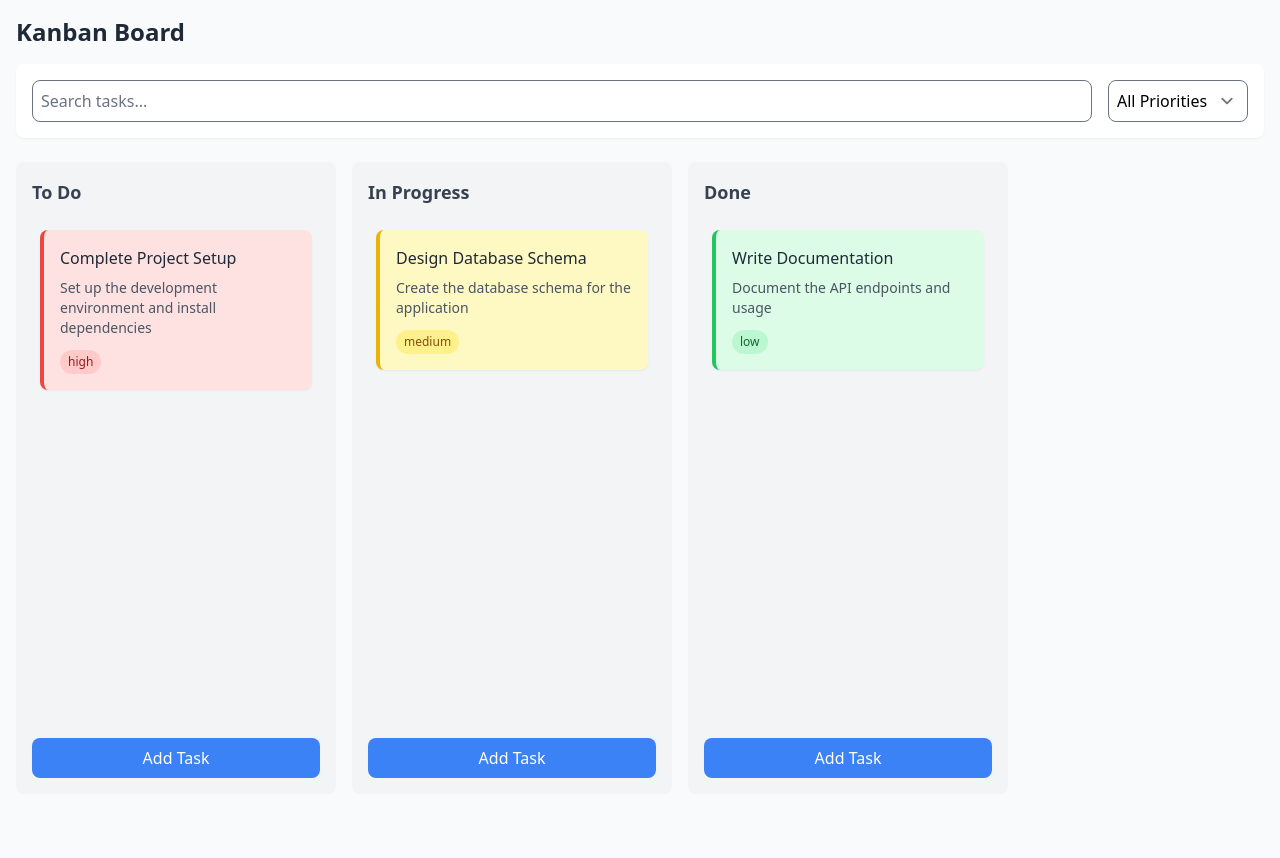
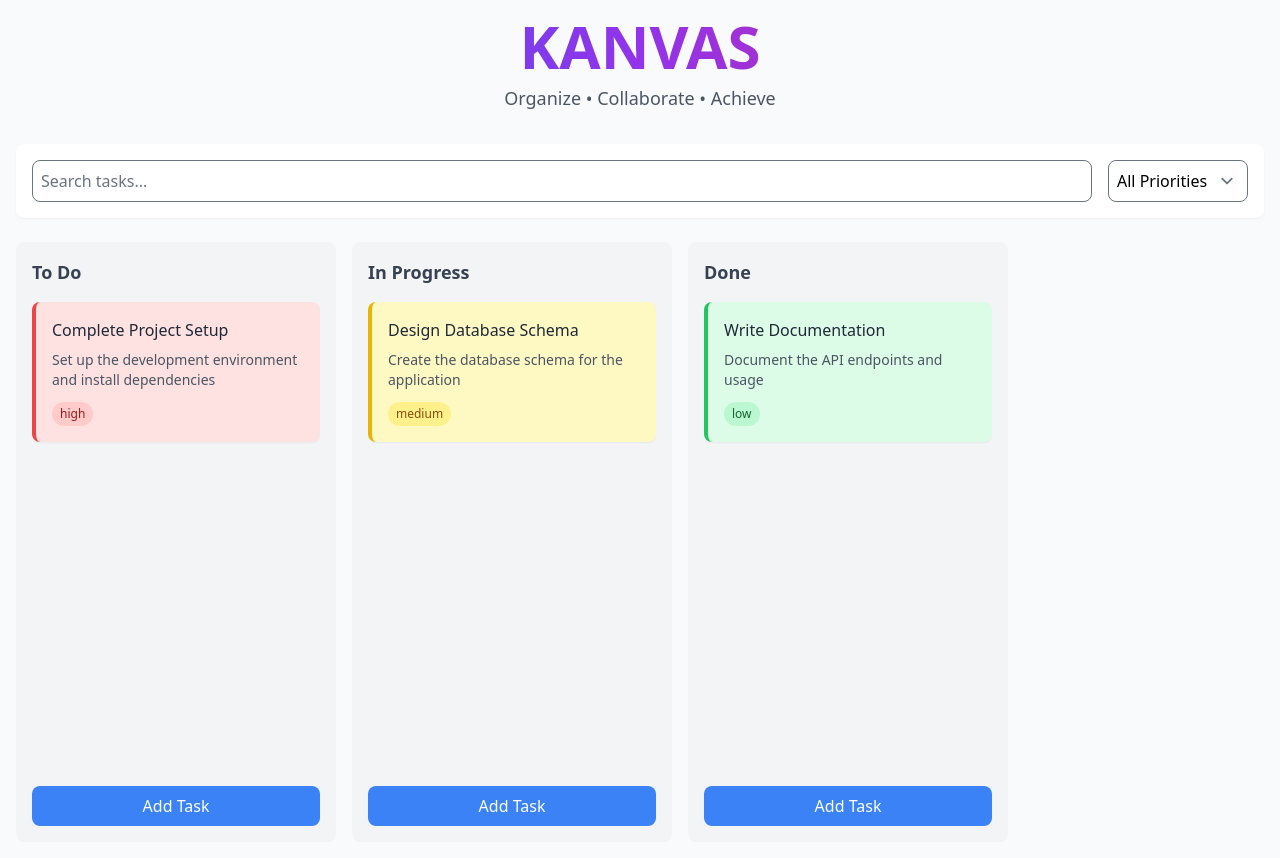
Before and after one commit to terminator2299/Kanvas, a React (Create React App) app in the folder client/: page / in a window 1280 px wide. Before the commit the page ends 810 px from the top, so only its background shows below. Built offline with nearby package versions, Linux system fonts and the light colour scheme.

Commit message:
feat: Only show due date on tasks when explicitly set by user; new tasks have no due date by default

```diff
--- a/client/public/index.html
+++ b/client/public/index.html
@@ -5,7 +5,7 @@
     <link rel="icon" href="%PUBLIC_URL%/favicon.ico" />
     <meta name="viewport" content="width=device-width, initial-scale=1" />
     <meta name="theme-color" content="#000000" />
-    <meta name="description" content="Web site created using create-react-app" />
+    <meta name="description" content="KANVAS - Modern task management and collaboration platform" />
     <link rel="apple-touch-icon" href="%PUBLIC_URL%/logo192.png" />
     <!--
       manifest.json provides metadata used when your web app is installed on a
@@ -21,7 +21,7 @@
       work correctly both with client-side routing and a non-root public URL.
       Learn how to configure a non-root public URL by running `npm run build`.
     -->
-    <title>React App</title>
+    <title>KANVAS - Task Management Platform</title>
   </head>
   <body>
     <noscript>You need to enable JavaScript to run this app.</noscript>
--- a/client/src/components/Board.js
+++ b/client/src/components/Board.js
@@ -30,16 +30,16 @@ const Board = () => {
     }));
   };
 
-  const filteredTasks = tasks.filter(task => {
-    const matchesSearch = task.title.toLowerCase().includes(searchTerm.toLowerCase()) ||
-                         task.description.toLowerCase().includes(searchTerm.toLowerCase());
-    const matchesPriority = priorityFilter === 'all' || task.priority === priorityFilter;
-    return matchesSearch && matchesPriority;
-  });
-
   return (
     <div className="p-4">
-      <h1 className="text-2xl font-bold text-gray-800 mb-4">Kanban Board</h1>
+      <div className="text-center mb-8">
+        <h1 className="text-6xl font-bold bg-gradient-to-r from-blue-600 via-purple-600 to-pink-600 bg-clip-text text-transparent mb-2">
+          KANVAS
+        </h1>
+        <p className="text-gray-600 text-lg font-medium">
+          Organize • Collaborate • Achieve
+        </p>
+      </div>
       <SearchBar
         searchTerm={searchTerm}
         setSearchTerm={setSearchTerm}
@@ -49,7 +49,14 @@ const Board = () => {
       <DragDropContext onDragEnd={onDragEnd}>
         <div className="flex gap-4 overflow-x-auto">
           {columns.map((column) => {
-            const columnTasks = filteredTasks.filter(task => task.columnId === column.id);
+            const columnTasks = tasks
+              .filter(task => task.columnId === column.id)
+              .filter(task => {
+                const matchesSearch = task.title.toLowerCase().includes(searchTerm.toLowerCase()) ||
+                  task.description.toLowerCase().includes(searchTerm.toLowerCase());
+                const matchesPriority = priorityFilter === 'all' || task.priority === priorityFilter;
+                return matchesSearch && matchesPriority;
+              });
             return (
               <Column
                 key={column.id}
--- a/client/src/components/Column.js
+++ b/client/src/components/Column.js
@@ -17,16 +17,15 @@ const Column = ({ title, id, tasks = [] }) => {
   };
 
   return (
-    <div className="flex flex-col w-80 bg-gray-100 rounded-lg p-4">
+    <div className="flex flex-col w-80 bg-gray-100 rounded-lg p-4" style={{ height: '600px' }}>
       <h2 className="font-semibold text-lg text-gray-700 mb-4">{title}</h2>
+      <div className="flex-1 overflow-y-auto mb-4">
         <Droppable droppableId={id}>
           {(provided, snapshot) => (
             <div
               ref={provided.innerRef}
               {...provided.droppableProps}
-            className={`flex-1 min-h-[500px] p-2 rounded-lg ${
-              snapshot.isDraggingOver ? 'bg-gray-200' : ''
-            }`}
+              className={`min-h-[100px] rounded-lg ${snapshot.isDraggingOver ? 'bg-gray-200' : ''}`}
             >
               {tasks.map((task, index) => (
                 <Task key={task.id} {...task} index={index} />
@@ -35,8 +34,9 @@ const Column = ({ title, id, tasks = [] }) => {
             </div>
           )}
         </Droppable>
+      </div>
       <button
-        className="mt-4 p-2 bg-primary text-white rounded-lg hover:bg-blue-600 transition-colors"
+        className="p-2 bg-primary text-white rounded-lg hover:bg-blue-600 transition-colors"
         onClick={handleAddTask}
       >
         Add Task
--- a/client/src/components/Task.js
+++ b/client/src/components/Task.js
@@ -2,12 +2,26 @@ import React, { useState } from 'react';
 import { Draggable } from 'react-beautiful-dnd';
 import TaskModal from './TaskModal';
 
-const Task = ({ id, title, description, priority, index }) => {
+const Task = ({ id, title, description, priority, dueDate, index }) => {
   const [isModalOpen, setIsModalOpen] = useState(false);
   const priorityColors = {
     high: 'bg-red-100 border-red-500',
     medium: 'bg-yellow-100 border-yellow-500',
     low: 'bg-green-100 border-green-500',
+  };
+
+  // Check if task is overdue
+  const isOverdue = dueDate && new Date(dueDate) < new Date().setHours(0, 0, 0, 0);
+
+  // Format due date for display
+  const formatDueDate = (dateString) => {
+    if (!dateString) return null;
+    const date = new Date(dateString);
+    return date.toLocaleDateString('en-US', {
+      month: 'short',
+      day: 'numeric',
+      year: 'numeric'
+    });
   };
 
   return (
@@ -22,7 +36,7 @@ const Task = ({ id, title, description, priority, index }) => {
               priorityColors[priority] || 'bg-white border-gray-300'
             } shadow-sm ${
               snapshot.isDragging ? 'shadow-lg' : ''
-            } cursor-pointer`}
+            } cursor-pointer ${isOverdue ? 'ring-2 ring-red-300' : ''}`}
             onClick={() => setIsModalOpen(true)}
           >
             <h3 className="font-medium text-gray-800">{title}</h3>
@@ -41,13 +55,27 @@ const Task = ({ id, title, description, priority, index }) => {
               >
                 {priority}
               </span>
+              {dueDate && dueDate.trim() !== '' && (
+                <div className="flex items-center space-x-1">
+                  <span className={`text-xs ${
+                    isOverdue ? 'text-red-600 font-semibold' : 'text-gray-600'
+                  }`}>
+                    📅 {formatDueDate(dueDate)}
+                  </span>
+                  {isOverdue && (
+                    <span className="text-xs bg-red-100 text-red-800 px-1 rounded">
+                      Overdue
+                    </span>
+                  )}
+                </div>
+              )}
             </div>
           </div>
         )}
       </Draggable>
       {isModalOpen && (
         <TaskModal
-          task={{ id, title, description, priority }}
+          task={{ id, title, description, priority, dueDate }}
           onClose={() => setIsModalOpen(false)}
         />
       )}
--- a/client/src/components/TaskModal.js
+++ b/client/src/components/TaskModal.js
@@ -64,6 +64,19 @@ const TaskModal = ({ task, onClose }) => {
               <option value="high">High</option>
             </select>
           </div>
+          <div className="mb-4">
+            <label className="block text-sm font-medium text-gray-700 mb-1">
+              Due Date
+            </label>
+            <input
+              type="date"
+              value={editedTask.dueDate || ''}
+              onChange={(e) =>
+                setEditedTask({ ...editedTask, dueDate: e.target.value })
+              }
+              className="w-full p-2 border rounded-lg focus:ring-2 focus:ring-primary focus:border-primary"
+            />
+          </div>
           <div className="flex justify-between">
             <button
               type="button"
--- a/client/src/store/tasksSlice.js
+++ b/client/src/store/tasksSlice.js
@@ -1,4 +1,6 @@
 import { createSlice } from '@reduxjs/toolkit';
+
+const today = () => new Date().toISOString().split('T')[0];
 
 const initialState = {
   tasks: [
```
Lines whose indentation alone changed are shown as unchanged.
